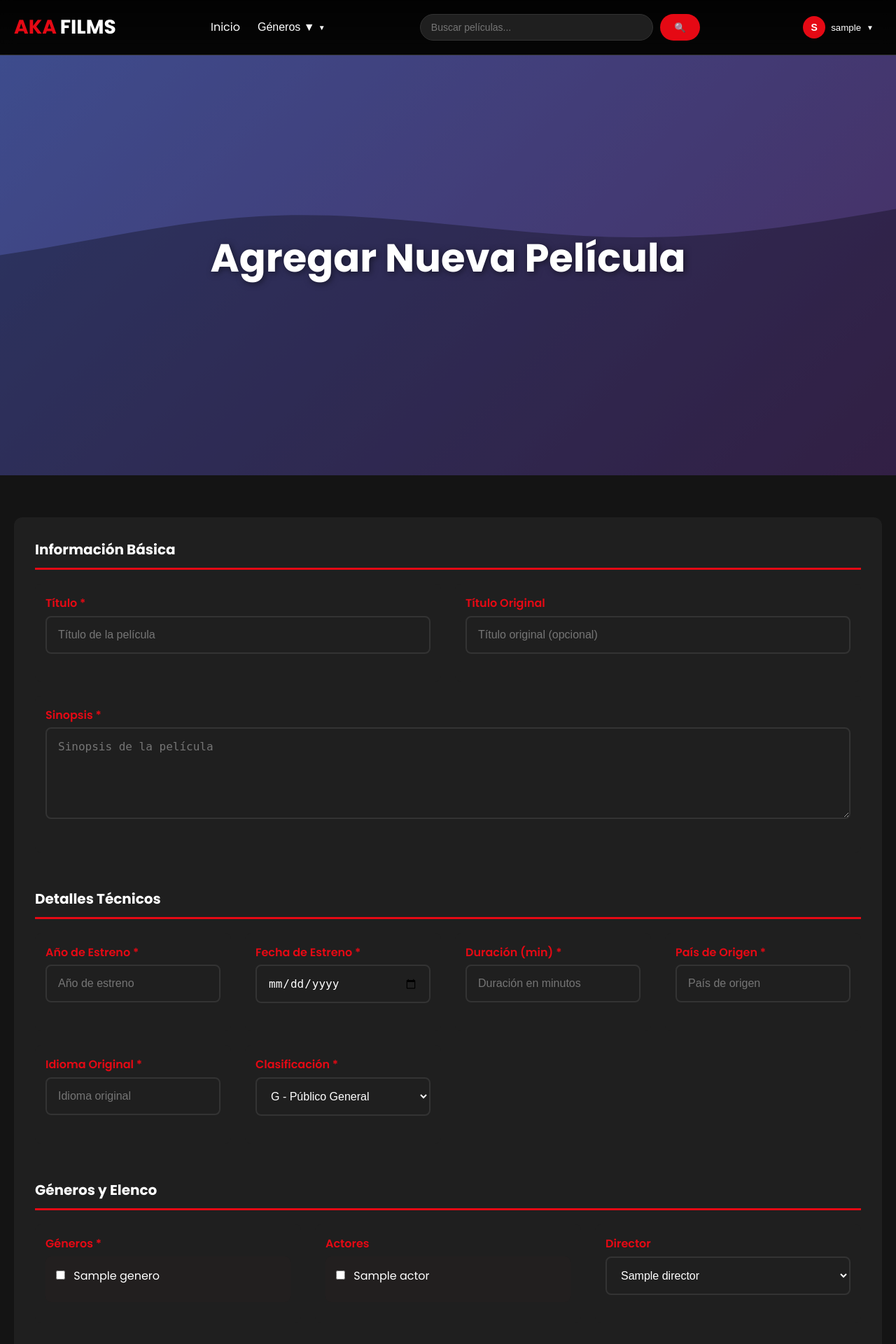
After one commit to algarciaz14/CineAventura, a Django app: page /nueva-pelicula/ in a window 1280 px wide. The commit adds this page. Shown: the top 1920 px of the page at 70% size. Run offline with Django 5.2, Linux system fonts and the light colour scheme; a user stored in the database is signed in; tables that the repository leaves empty hold one stand-in row (values such as "Sample post"); one stand-in notice (Sample message) is shown.

Commit message:
Primera implementación de la funcionalidad agregar película

```diff
--- a/peliculas/forms.py
+++ b/peliculas/forms.py
@@ -1,6 +1,8 @@
 from django import forms
 from django.contrib.auth.forms import UserCreationForm
 from django.contrib.auth.models import User
+
+from .models import *
 
 class RegistroUsuarioForm(UserCreationForm):
     email = forms.EmailField(
@@ -63,3 +65,181 @@ class RegistroUsuarioForm(UserCreationForm):
         if commit:
             user.save()
         return user
+
+from django import forms
+from django.core.exceptions import ValidationError
+from .models import Pelicula, Genero, Director, Actor
+
+
+class PeliculaForm(forms.ModelForm):
+    """Formulario para crear y editar películas"""
+    titulo = forms.CharField(
+        max_length=300,
+        required=True,
+        widget=forms.TextInput(attrs={
+            'class': 'form-control',
+            'placeholder': 'Título de la película'
+        })
+    )
+    titulo_original = forms.CharField(
+        max_length=300,
+        required=False,
+        widget=forms.TextInput(attrs={
+            'class': 'form-control',
+            'placeholder': 'Título original (opcional)'
+        })
+    )
+    sinopsis = forms.CharField(
+        required=True,
+        widget=forms.Textarea(attrs={
+            'class': 'form-control',
+            'rows': 5,
+            'placeholder': 'Sinopsis de la película'
+        })
+    )
+    anio = forms.IntegerField(
+        required=True,
+        widget=forms.NumberInput(attrs={
+            'class': 'form-control',
+            'min': 1888,
+            'max': 2030,
+            'placeholder': 'Año de estreno'
+        })
+    )
+    fecha_estreno = forms.DateField(
+        required=True,
+        widget=forms.DateInput(attrs={
+            'class': 'form-control',
+            'type':'date'
+        })
+    )
+    duracion = forms.IntegerField(
+        required=True,
+        widget=forms.NumberInput(attrs={
+            'class': 'form-control',
+            'min': 1,
+            'max': 400,
+            'placeholder':'Duración en minutos'
+        })
+    )
+    generos = forms.ModelMultipleChoiceField(
+        queryset=Genero.objects.all(),
+        required=True,
+        widget=forms.CheckboxSelectMultiple(attrs={
+            'class': 'form-check-input'
+        })
+    )
+    director = forms.ModelMultipleChoiceField(
+        queryset=Director.objects.all().order_by('nombre'),
+        required=False,
+        widget=forms.Select(attrs={
+                'class': 'form-control'
+        })
+    )
+    actores = forms.ModelMultipleChoiceField(
+        queryset=Actor.objects.all(),
+        required=False,
+        widget=forms.CheckboxSelectMultiple(attrs={
+            'class': 'form-check-input'
+        })
+    )
+    pais = forms.CharField(
+        max_length=100,
+        required=True,
+        widget=forms.TextInput(attrs={
+            'class': 'form-control',
+            'placeholder':'País de origen'
+        })
+    )
+    idioma = forms.CharField(
+        max_length=100,
+        required=True,
+        widget=forms.TextInput(attrs={
+            'class': 'form-control',
+            'placeholder':'Idioma original'
+        })
+    )
+    poster = forms.URLField(
+        required=False,
+        widget=forms.URLInput(attrs={
+            'class': 'form-control',
+            'placeholder':'https://ejemplo.com/poster.jpg'
+        })
+    )
+    trailer = forms.URLField(
+        required=False,
+        widget=forms.URLInput(attrs={
+            'class': 'form-control',
+            'placeholder':'https://youtube.com/watch?v=...'
+        })
+    )
+    presupuesto = forms.DecimalField(
+        max_digits=15,
+        min_value=1,
+        widget=forms.NumberInput(attrs={
+            'class': 'form-control',
+            'placeholder':'Presupuesto en USD'
+        })
+    )
+    recaudacion = forms.DecimalField(
+        max_digits=15,
+        min_value=0,
+        widget=forms.NumberInput(attrs={
+            'class': 'form-control',
+            'placeholder':'Recaudación mundial en USD'
+        })
+    )
+    clasificacion = forms.MultipleChoiceField(
+        choices=[
+            ('G', 'G - Público General'),
+            ('PG', 'PG - Se sugiere orientación parental'),
+            ('PG-13', 'PG-13 - Mayores de 13 años'),
+            ('R', 'R - Restringida'),
+            ('NC-17', 'NC-17 - Solo adultos'),
+        ],
+        required=True,
+        widget=forms.Select(attrs={
+            'class': 'form-control'
+        }),
+    )
+    class Meta:
+        model = Pelicula
+        fields = [
+            'titulo',
+            'titulo_original',
+            'sinopsis',
+            'anio',
+            'duracion',
+            'generos',
+            'director',
+            'actores',
+            'pais',
+            'idioma',
+            'poster',
+            'trailer',
+            'fecha_estreno',
+            'presupuesto',
+            'recaudacion',
+            'clasificacion',
+        ]
+
+        labels = {
+            'titulo': 'Título',
+            'titulo_original': 'Título Original',
+            'sinopsis': 'Sinopsis',
+            'anio': 'Año de Estreno',
+            'duracion': 'Duración (minutos)',
+            'generos': 'Géneros',
+            'director': 'Director',
+            'actores': 'Actores',
+            'pais': 'País',
+            'idioma': 'Idioma',
+            'poster': 'URL del Poster',
+            'trailer': 'URL del Trailer',
+            'fecha_estreno': 'Fecha de Estreno',
+            'presupuesto': 'Presupuesto (USD)',
+            'recaudacion': 'Recaudación (USD)',
+            'clasificacion': 'Clasificación',
+        }
+
+    # Validaciones adicionales
--- a/peliculas/static/peliculas/css/styles.css
+++ b/peliculas/static/peliculas/css/styles.css
@@ -1185,6 +1185,12 @@ body {
     box-shadow: 0 10px 30px rgba(255, 255, 255, 0.3);
 }
 
+.text-danger {
+    color: var(--primary-color);
+    margin-top: 5px;
+    font-size: 14px;
+}
+
 /* Responsive */
 @media (max-width: 768px) {
     .about-title {
--- /dev/null
+++ b/peliculas/templates/peliculas/nueva_pelicula.html
@@ -0,0 +1,336 @@
+{% extends 'peliculas/base.html' %}
+{% load static %}
+
+{% block title %}
+    Agregar Película
+{% endblock %}
+
+{% block content %}
+    <style>
+        .floating-input-group {
+            position: relative;
+            margin-bottom: 25px;
+        }
+
+        .floating-input-group .form-control {
+            width: 100%;
+            padding: 16px;
+            background: var(--bg-card);
+            border: 2px solid var(--border-color);
+            border-radius: 8px;
+            color: var(--text-primary);
+            font-size: 16px;
+            transition: all 0.3s ease;
+        }
+
+        .floating-input-group .form-control:focus {
+            border-color: var(--primary-color);
+            background: var(--secondary-color);
+        }
+
+        .floating-input-group textarea.form-control {
+            min-height: 120px;
+            resize: vertical;
+        }
+
+        .floating-input-group input[type="date"].form-control {
+            padding: 15px 16px;
+        }
+
+        .text-danger {
+            color: var(--primary-color);
+            font-size: 14px;
+            margin-top: 5px;
+            display: block;
+        }
+    </style>
+
+    <section class="hero">
+        <div class="hero-overlay"></div>
+        <div class="hero-content">
+            <h1 class="hero-title">Agregar Nueva Película</h1>
+        </div>
+    </section>
+
+    <section class="section">
+        <div class="container">
+            {% if messages %}
+            <div class="messages-container">
+                {% for message in messages %}
+                <div class="alert alert-{{ message.tags }}">
+                    {{ message }}
+                </div>
+                {% endfor %}
+            </div>
+            {% endif %}
+
+            <div class="movie-container">
+                <form method="post" class="review-form-container">
+                    {% csrf_token %}
+
+                    <div class="content-section">
+                        <h3 class="content-title">
+                            Información Básica
+                        </h3>
+
+                        <div class="info-grid" style="grid-template-columns: 1fr 1fr; gap: 20px;">
+                            <div class="info-item">
+                                <label for="{{ form.titulo.id_for_label }}" class="info-label">
+                                    Título *
+                                </label>
+                                <div class="floating-input-group">
+                                    {{ form.titulo }}
+                                </div>
+                                {% if form.titulo.errors %}
+                                    <div class="text-danger">
+                                        {{ form.titulo.errors }}
+                                    </div>
+                                {% endif %}
+                            </div>
+
+                            <div class="info-item">
+                                <label for="{{ form.titulo_original.id_for_label }}" class="info-label">
+                                    Título Original
+                                </label>
+                                <div class="floating-input-group">
+                                    {{ form.titulo_original }}
+                                </div>
+                            </div>
+
+                            <div class="info-item" style="grid-column: span 2;">
+                                <label for="{{ form.sinopsis.id_for_label }}" class="info-label">
+                                    Sinopsis *
+                                </label>
+                                <div class="floating-input-group">
+                                    {{ form.sinopsis }}
+                                </div>
+                                {% if form.sinopsis.errors %}
+                                    <div class="text-danger">
+                                        {{ form.sinopsis.errors }}
+                                    </div>
+                                {% endif %}
+                            </div>
+                        </div>
+                    </div>
+
+                    <div class="content-section">
+                        <h3 class="content-title">
+                            Detalles Técnicos
+                        </h3>
+
+                        <div class="info-grid">
+                            <div class="info-item">
+                                <label for="{{ form.anio.id_for_label }}" class="info-label">
+                                    Año de Estreno *
+                                </label>
+                                <div class="floating-input-group">
+                                    {{ form.anio }}
+                                </div>
+                                {% if form.anio.errors %}
+                                    <div class="text-danger">
+                                        {{ form.anio.errors }}
+                                    </div>
+                                {% endif %}
+                            </div>
+
+                            <div class="info-item">
+                                <label for="{{ form.fecha_estreno.id_for_label }}" class="info-label">
+                                    Fecha de Estreno *
+                                </label>
+                                <div class="floating-input-group">
+                                    {{ form.fecha_estreno }}
+                                </div>
+                                {% if form.fecha_estreno.errors %}
+                                    <div class="text-danger">
+                                        {{ form.fecha_estreno.errors }}
+                                    </div>
+                                {% endif %}
+                            </div>
+
+                            <div class="info-item">
+                                <label for="{{ form.duracion.id_for_label }}" class="info-label">
+                                    Duración (min) *
+                                </label>
+                                <div class="floating-input-group">
+                                    {{ form.duracion }}
+                                </div>
+                                {% if form.duracion.errors %}
+                                    <div class="text-danger">
+                                        {{ form.duracion.errors }}
+                                    </div>
+                                {% endif %}
+                            </div>
+
+                            <div class="info-item">
+                                <label for="{{ form.pais.id_for_label }}" class="info-label">
+                                    País de Origen *
+                                </label>
+                                <div class="floating-input-group">
+                                    {{ form.pais }}
+                                </div>
+                            </div>
+
+                            <div class="info-item">
+                                <label for="{{ form.idioma.id_for_label }}" class="info-label">
+                                    Idioma Original *
+                                </label>
+                                <div class="floating-input-group">
+                                    {{ form.idioma }}
+                                </div>
+                            </div>
+
+                            <div class="info-item">
+                                <label for="{{ form.clasificacion.id_for_label }}" class="info-label">
+                                    Clasificación *
+                                </label>
+                                <div class="floating-input-group">
+                                    {{ form.clasificacion }}
+                                </div>
+                                {% if form.clasificacion.errors %}
+                                    <div class="text-danger">
+                                        {{ form.clasificacion.errors }}
+                                    </div>
+                                {% endif %}
+                            </div>
+                        </div>
+                    </div>
+
+                    <div class="content-section">
+                        <h3 class="content-title">
+                            <i class="fas fa-theater-masks"></i> Géneros y Elenco
+                        </h3>
+
+                        <div class="info-grid">
+                            <div class="info-item">
+                                <label class="info-label">
+                                    Géneros *
+                                </label>
+                                <div style="max-height: 200px; overflow-y: auto; padding: 15px; background: var(--secondary-color); border-radius: 8px;">
+                                    {% for checkbox in form.generos %}
+                                    <div style="margin-bottom: 10px;">
+                                        {{ checkbox.tag }}
+                                        <label for="{{ checkbox.id_for_label }}" style="margin-left: 8px; cursor: pointer;">
+                                            {{ checkbox.choice_label }}
+                                        </label>
+                                    </div>
+                                    {% endfor %}
+                                </div>
+                                {% if form.generos.errors %}
+                                    <div class="text-danger">
+                                        {{ form.generos.errors }}
+                                    </div>
+                                {% endif %}
+                            </div>
+
+                            <div class="info-item">
+                                <label class="info-label">
+                                    Actores
+                                </label>
+                                <div style="max-height: 200px; overflow-y: auto; padding: 15px; background: var(--secondary-color); border-radius: 8px;">
+                                    {% for checkbox in form.actores %}
+                                    <div style="margin-bottom: 10px;">
+                                        {{ checkbox.tag }}
+                                        <label for="{{ checkbox.id_for_label }}" style="margin-left: 8px; cursor: pointer;">
+                                            {{ checkbox.choice_label }}
+                                        </label>
+                                    </div>
+                                    {% endfor %}
+                                </div>
+                            </div>
+
+                            <div class="info-item">
+                                <label for="{{ form.director.id_for_label }}" class="info-label">
+                                    Director
+                                </label>
+                                <div class="floating-input-group">
+                                    {{ form.director }}
+                                </div>
+                            </div>
+                        </div>
+                    </div>
+
+                    <div class="content-section">
+                        <h3 class="content-title">
+                            Multimedia
+                        </h3>
+
+                        <div class="info-grid">
+                            <div class="info-item">
+                                <label for="{{ form.poster.id_for_label }}" class="info-label">
+                                    URL del Poster
+                                </label>
+                                <div class="floating-input-group">
+                                    {{ form.poster }}
+                                </div>
+                                {% if form.poster.errors %}
+                                    <div class="text-danger">
+                                        {{ form.poster.errors }}
+                                    </div>
+                                {% endif %}
+                            </div>
+
+                            <div class="info-item">
+                                <label for="{{ form.trailer.id_for_label }}" class="info-label">
+                                    URL del Trailer
+                                </label>
+                                <div class="floating-input-group">
+                                    {{ form.trailer }}
+                                </div>
+                                {% if form.trailer.errors %}
+                                    <div class="text-danger">
+                                        {{ form.trailer.errors }}
+                                    </div>
+                                {% endif %}
+                            </div>
+                        </div>
+                    </div>
+
+                    <div class="content-section">
+                        <h3 class="content-title">
+                            Información Financiera
+                        </h3>
+
+                        <div class="info-grid">
+                            <div class="info-item">
+                                <label for="{{ form.presupuesto.id_for_label }}" class="info-label">
+                                    Presupuesto (USD)
+                                </label>
+                                <div class="floating-input-group">
+                                    {{ form.presupuesto }}
+                                </div>
+                                {% if form.presupuesto.errors %}
+                                    <div class="text-danger">
+                                        {{ form.presupuesto.errors }}
+                                    </div>
+                                {% endif %}
+                            </div>
+
+                            <div class="info-item">
+                                <label for="{{ form.recaudacion.id_for_label }}" class="info-label">
+                                    Recaudación (USD)
+                                </label>
+                                <div class="floating-input-group">
+                                    {{ form.recaudacion }}
+                                </div>
+                                {% if form.recaudacion.errors %}
+                                    <div class="text-danger">
+                                        {{ form.recaudacion.errors }}
+                                    </div>
+                                {% endif %}
+                            </div>
+                        </div>
+                    </div>
+
+                    <div class="content-section" style="text-align: center; padding-top: 30px;">
+                        <button type="submit" class="btn-trailer" style="margin-right: 15px;">
+                            Guardar Película
+                        </button>
+                        <a href="{% url 'peliculas:index' %}" class="btn-secondary" style="display: inline-block; padding: 15px 30px;">
+                            Cancelar
+                        </a>
+                    </div>
+                </form>
+            </div>
+        </div>
+    </section>
+{% endblock %}
--- a/peliculas/urls.py
+++ b/peliculas/urls.py
@@ -15,4 +15,5 @@ urlpatterns = [
     path('pelicula/<int:pelicula_id>/favoritos/', views.agregar_favoritos, name='agregar_favoritos'),  # NUEVA
     path('pelicula/<int:pelicula_id>/ver-despues/', views.agregar_ver_despues, name='agregar_ver_despues'),  # NUEVA
     path('sobre-nosotros/', views.sobre_nosotros, name='sobre_nosotros'),
+    path('nueva-pelicula/', views.nueva_pelicula, name='nueva_pelicula'),
 ]
--- a/peliculas/views.py
+++ b/peliculas/views.py
@@ -5,7 +5,7 @@ from django.db.models import Q, Avg, Count
 from django.core.paginator import Paginator
 from .models import Pelicula, Genero, Resena, Calificacion
 from django.contrib.auth import login, authenticate
-from .forms import RegistroUsuarioForm
+from .forms import *
 
 def index(request):
     """Vista principal - Página de inicio"""
@@ -213,3 +213,20 @@ def mi_perfil(request):
         'mis_resenas': mis_resenas,
     }
     return render(request, 'peliculas/perfil.html', context)
+
+@login_required
+def nueva_pelicula(request):
+    """Vista para agregar una nueva película, únicamente para administradores"""
+    if not request.user.is_staff:
+        messages.error(request, 'No tienes permiso para acceder a esta página.')
+        return redirect('peliculas:index')
+    if request.method == 'POST':
+        form = PeliculaForm(request.POST)
+        if form.is_valid():
+            form.save()
+            messages.success(request, '¡Nueva película agregada exitosamente!')
+            return redirect('peliculas:index')
+        pass
+    else:
+        form = PeliculaForm()
+    return render(request, 'peliculas/nueva_pelicula.html', {'form': form})
```
